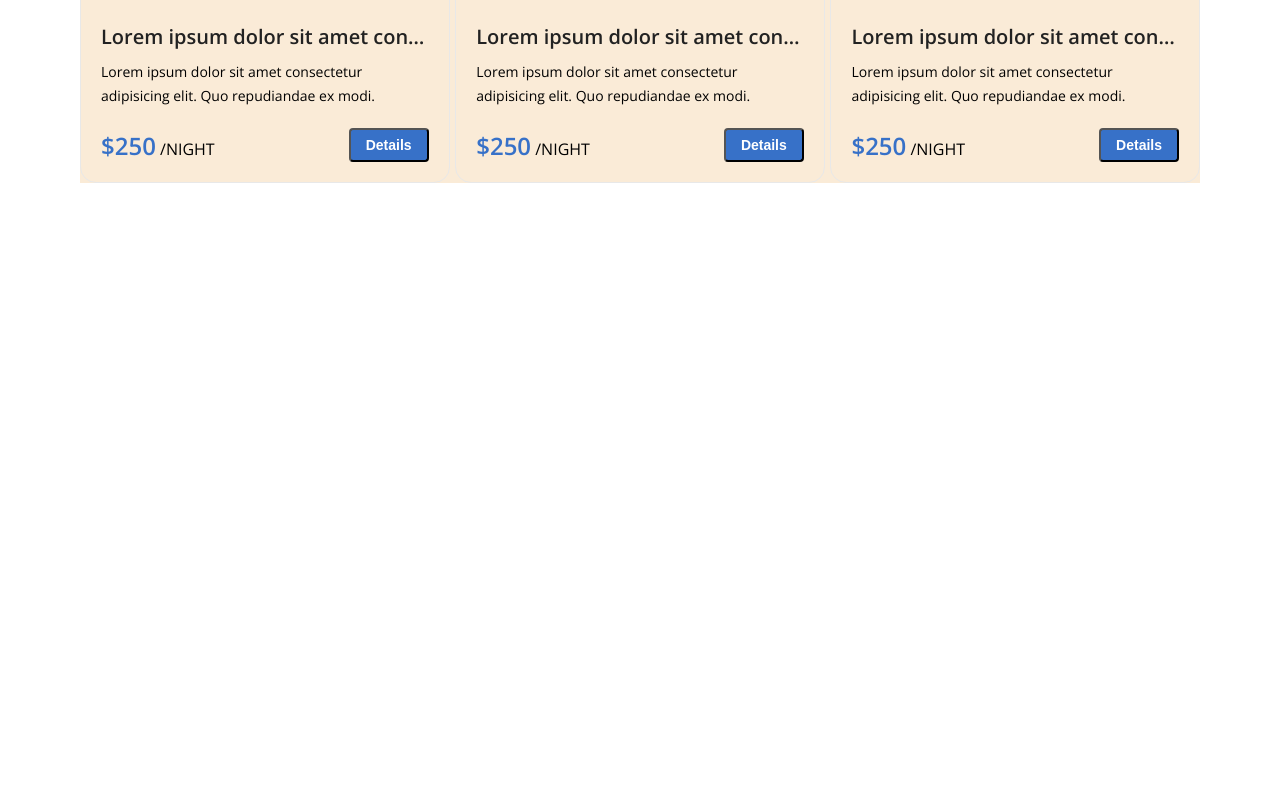
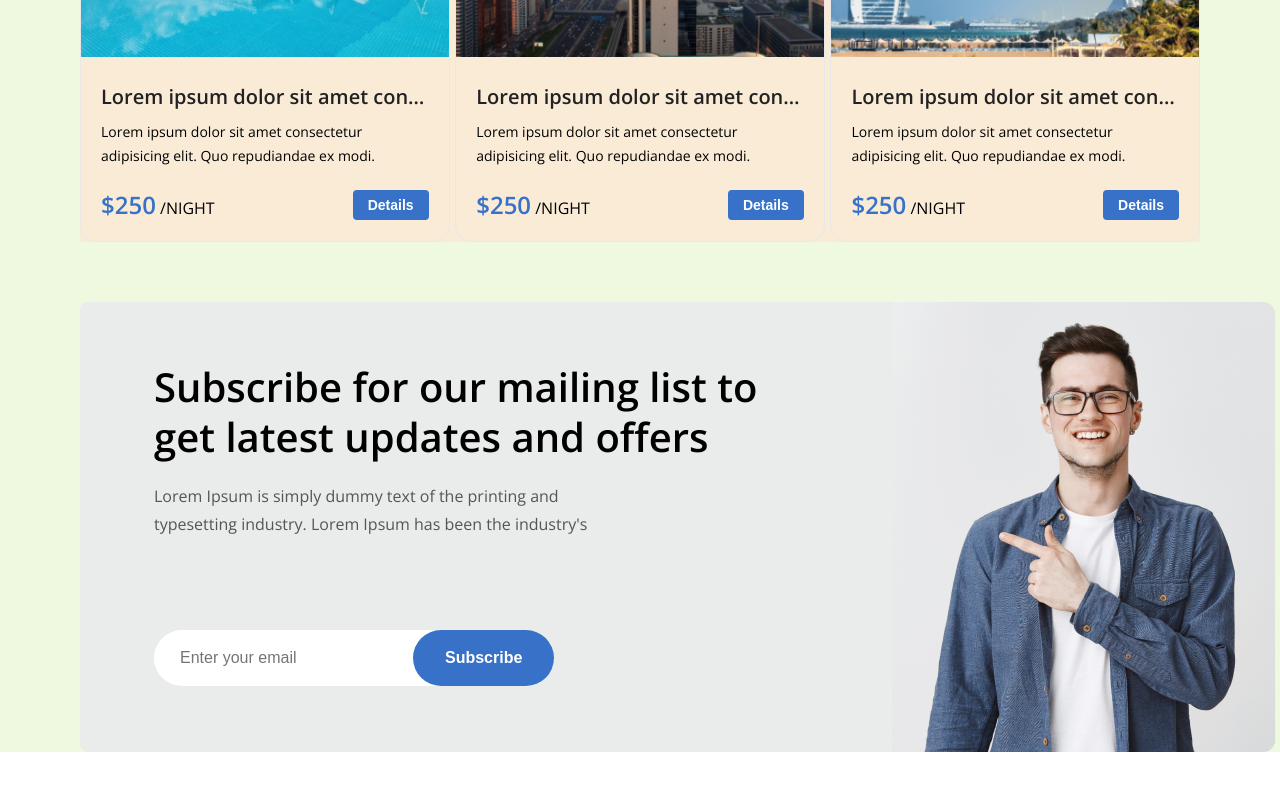
Before and after one commit to valeevden/front-p, a plain HTML site: page index.html in a window 1280 px wide. Shown: the part 480-1270 px from the top of the page. Before the commit the page ends 800 px from the top, so only its background shows below. Drawn offline with nearby package versions, Linux system fonts and the light colour scheme; files that its build step writes are made by us from their sources.

Commit message:
subscribe and change indent style to Spaces 2

```diff
--- a/_common.scss
+++ b/_common.scss
@@ -3,22 +3,20 @@
   box-sizing: border-box;
 }
 
+$temp-color: rgba(228, 245, 202, 0.603);
+$blue-color: rgb(55, 113, 200);
 $main-font: "Open Sans", sans-serif;
-
-/* body {
-	max-width: 1440px;
-	padding-left: 80px;
-	background-color: rgb(221, 231, 233);
-} */
+$font-gray-color: rgb(85, 85, 85);
 
 .container {
+  background-color: $temp-color;
   max-width: 1440px;
-	padding: 0 80px;
-	font-family: $main-font
+  font-family: $main-font;
 }
 
 .flex {
   display: flex;
+  justify-content: space-between;
 }
 
 .cut-border {
--- a/index.html
+++ b/index.html
@@ -79,6 +79,24 @@
       </div>
 
     </section>
+    <section id="subscribe" class="cut-border">
+      <div class="section-box flex">
+        <div class="text-box flex">
+          <div class="text-header">Subscribe for our mailing list to get latest updates and offers</div>
+          <div class="text-body flex">
+            <div class="text">Lorem Ipsum is simply dummy text of the printing and typesetting industry.
+              Lorem Ipsum has been the industry's</div>
+            <div class="button-box flex">
+              <div class="email-input">
+                <input type="email" class="subscribe-input" placeholder="Enter your email">
+              </div>
+              <button type="button">Subscribe</button>
+            </div>
+          </div>
+        </div>
+        <img src="assets/img/man.png" alt="man">
+      </div>
+    </section>
 
   </div>
 </body>
--- a/main.scss
+++ b/main.scss
@@ -1,19 +1,16 @@
 @import "common";
-
-$temp-color: greenyellow;
-$blue-color: rgb(55, 113, 200);
 
 section {
   max-width: 1280px;
+  margin: 60px 80px;
   //width: 100%;
 }
 
 #best-hotels {
   background-color: antiquewhite;
-	//height: 736px;
 
   h1 {
-		color: rgb(0, 0, 0);
+    color: black;
     font-size: 40px;
     font-weight: 600;
     line-height: 60px;
@@ -31,12 +28,11 @@ section {
   }
 
   p {
-		color: rgb(85, 85, 85);
+    color: font-gray-color;
     line-height: 28px;
   }
 
   .button-bar {
-		justify-content: space-between;
     padding: 20px 0;
   }
 
@@ -57,7 +53,6 @@ section {
   }
 
   .cards-box {
-		justify-content: space-between;
     padding-top: 20px;
   }
 
@@ -82,7 +77,6 @@ section {
 
   .price-bar {
     padding-top: 20px;
-		justify-content: space-between;
     align-items: center;
   }
 
@@ -94,6 +88,7 @@ section {
 
   .filled-button {
     padding: 5px 15px;
+    border: none;
     border-radius: 4px;
     color: white;
     background-color: $blue-color;
@@ -101,5 +96,58 @@ section {
     font-weight: 600;
     line-height: 20px;
   }
+}
 
+#subscribe {
+  background-color: rgba(234, 236, 235, 1);
+
+  .text-box {
+    padding: 60px 122px 66px 74px;
+    flex-direction: column;
   }
+
+  .text-header {
+    font-size: 40px;
+    font-weight: 600;
+    line-height: 50px;
+  }
+
+  .text-body {
+    padding-right: 166px;
+    gap: 92px;
+    flex-direction: column;
+  }
+
+  .text {
+    color: $font-gray-color;
+    font-size: 16px;
+    font-weight: 400;
+    line-height: 28px;
+  }
+
+  .button-box {
+    margin-right: 50px;
+    align-items: center;
+    background-color: white;
+    border-radius: 50px;
+  }
+
+  .subscribe-input {
+    border: none;
+    padding: 14px 26px;
+    border-radius: 30px 0 0 30px;
+    font-size: 16px;
+  }
+
+  button {
+    padding: 16px 32px;
+    color: white;
+    background-color: $blue-color;
+    border-radius: 50px;
+    border: none;
+    font-size: 16px;
+    font-weight: 600;
+    line-height: 24px;
+    cursor: pointer;
+  }
+}
```
Also changed, not shown: assets/img/man.png (added). Lines whose indentation alone changed are shown as unchanged.
